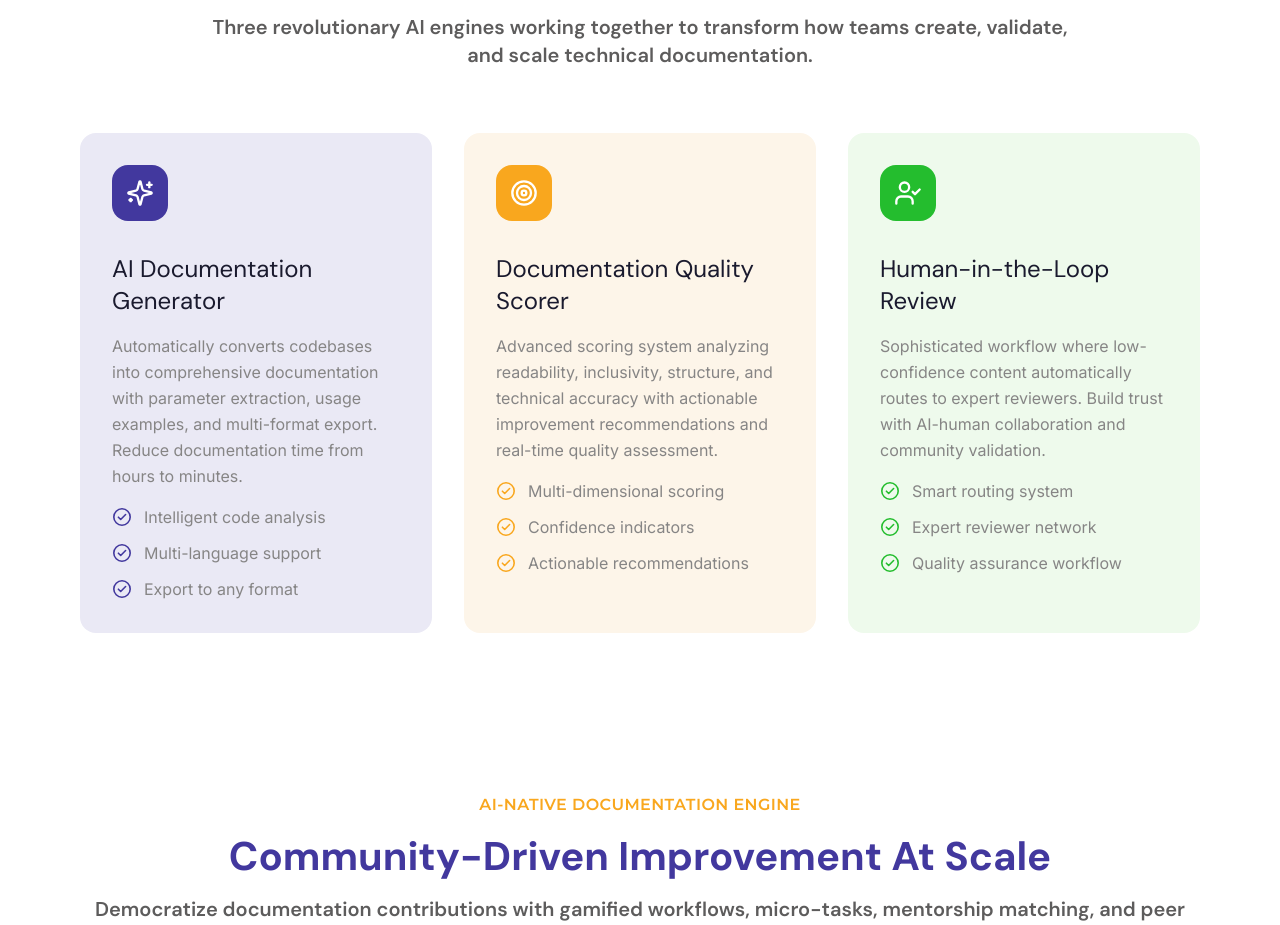
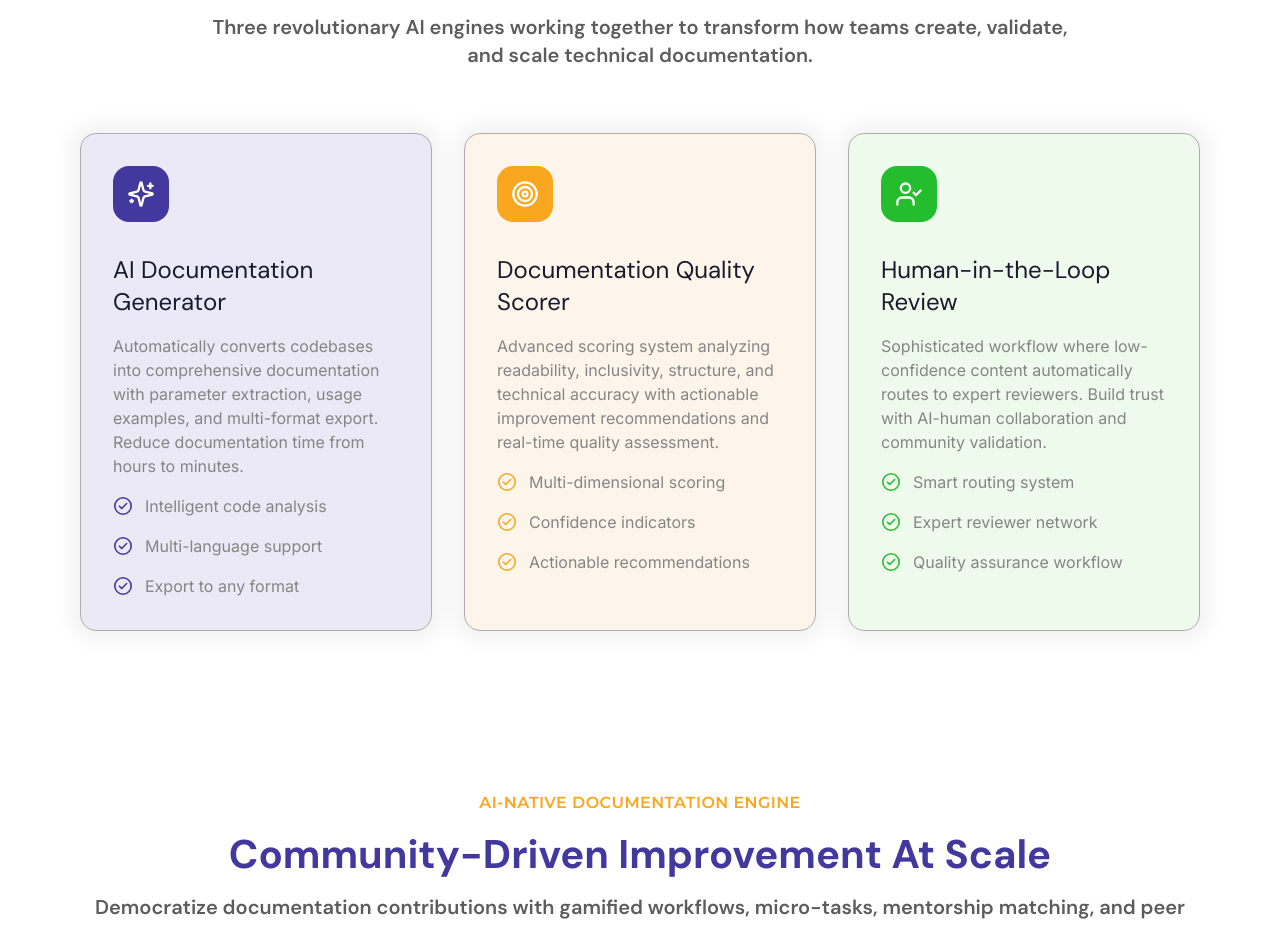
Before and after one commit to darwashiOM/technidox-landing, a Nuxt app: page / in a window 1280 px wide. Shown: the part 1041-1966 px from the top of the page. Built offline with nearby package versions, Linux system fonts and the light colour scheme.

Commit message:
ai native cards: correct border, shadow + size to match site

```diff
--- a/components/AiNativeSection.vue
+++ b/components/AiNativeSection.vue
@@ -46,7 +46,7 @@ const cards = [
           v-for="(card, i) in cards"
           :key="card.title"
           v-reveal="i * 90"
-          class="flex flex-col gap-8 rounded-2xl p-8"
+          class="flex flex-col gap-8 rounded-2xl border border-[#aeadad] p-8 shadow-[0_0_20px_10px_rgba(0,0,0,0.05)]"
           :class="card.tint"
         >
           <div
@@ -60,10 +60,10 @@ const cards = [
             <h3 class="font-display text-2xl font-normal text-ink 2xl:text-[28px]">
               {{ card.title }}
             </h3>
-            <p class="font-sans text-base font-normal leading-relaxed text-muted 2xl:text-lg">
+            <p class="font-sans text-base font-normal leading-normal text-muted 2xl:text-lg">
               {{ card.desc }}
             </p>
-            <ul class="flex flex-col gap-3">
+            <ul class="flex flex-col gap-4">
               <li
                 v-for="f in card.features"
                 :key="f"
```
